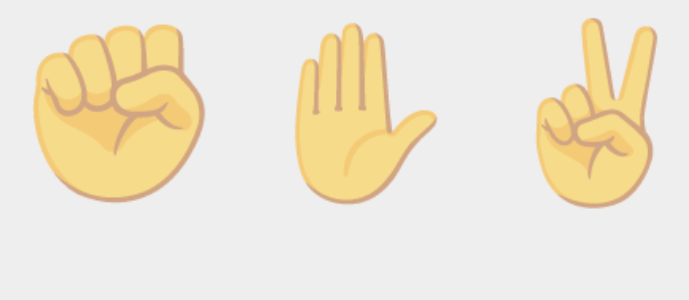
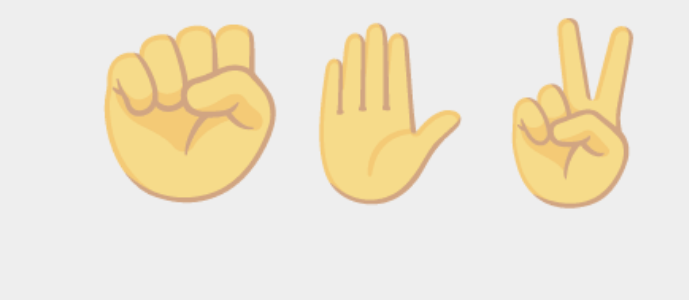
Before and after one commit to quangdaon/FrameworkRockPaperScissors, an Angular app: page / in a window 1280 px wide. Shown: the top 300 px of the page, without its empty margins (283-972 px from the left). Built offline with nearby package versions, Linux system fonts and the light colour scheme.

Commit message:
Selection Animation

```diff
--- a/src/app/components/selector-hand/selector-hand.component.html
+++ b/src/app/components/selector-hand/selector-hand.component.html
@@ -1,4 +1,4 @@
-<div class="selector-hand">
+<div [ngClass]="getClasses()">
   <button class="selector-hand-button" (click)="selectHand()">
     <div class="selector-hand-emoji">{{ hand.emoji }}</div>
   </button>
--- a/src/app/components/selector-hand/selector-hand.component.scss
+++ b/src/app/components/selector-hand/selector-hand.component.scss
@@ -1,4 +1,14 @@
+%highlighted-hand {
+  opacity: 1;
+  transform: scale(1, 1);
+}
+
 .selector-hand {
+  position: relative;
+  transition: 300ms;
+  width: 12em;
+  text-align: center;
+
   &-emoji {
     opacity: 0.5;
     transform: scale(0.9, 0.9);
@@ -12,11 +22,45 @@
     cursor: pointer;
     border: none;
     background: transparent;
+    outline: none;
     &:hover {
       .selector-hand-emoji {
-        opacity: 1;
-        transform: scale(1, 1);
+        @extend %highlighted-hand;
       }
     }
   }
+
+  &.disabled {
+    opacity: 0;
+    pointer-events: none;
+  }
+
+  &.selected {
+    z-index: 20;
+    .selector-hand-emoji {
+      @extend %highlighted-hand;
+    }
+  }
+
+  &-rock, &-scissors {
+    position: absolute;
+    top: 0;
+    left: 0;
+  }
+
+  &-rock {
+    transform: translateX(-100%);
+    &.disabled,
+    &.selected {
+      transform: translateX(0);
+    }
+  }
+
+  &-scissors {
+    transform: translateX(100%);
+    &.disabled,
+    &.selected {
+      transform: translateX(0);
+    }
+  }
 }
--- a/src/app/components/selector-hand/selector-hand.component.ts
+++ b/src/app/components/selector-hand/selector-hand.component.ts
@@ -16,7 +16,20 @@ export class SelectorHandComponent implements OnInit {
   }
 
   selectHand() {
+    if (this.hand.disabled || this.hand.selected) return;
     this.handSelected.emit(this.hand);
   }
 
+  getClasses() {
+    const obj = {
+      'selector-hand': true,
+      disabled: this.hand.disabled,
+      selected: this.hand.selected
+    }
+
+    obj[`selector-hand-${this.hand.name}`] = true;
+
+    return obj;
+  }
+
 }
--- a/src/app/components/selector/selector.component.scss
+++ b/src/app/components/selector/selector.component.scss
@@ -1,4 +1,6 @@
 .selector {
-  display: flex;
-  justify-content: center;
+  display: block;
+  width: max-content;
+  margin: auto;
+  position: relative;
 }
--- a/src/app/components/selector/selector.component.ts
+++ b/src/app/components/selector/selector.component.ts
@@ -8,6 +8,7 @@ import hands, { Hand } from '../../data/hands';
 })
 export class SelectorComponent implements OnInit {
   options: Hand[];
+  selected: Hand;
 
   constructor() { }
 
@@ -16,7 +17,14 @@ export class SelectorComponent implements OnInit {
   }
 
   handSelected(hand: Hand): void {
-    console.log(`Selected:`, hand.name);
+    this.selected = hand;
+
+    this.options.forEach(h => {
+      h.selected = h === this.selected;
+      h.disabled = h !== this.selected;
+    });
+
+    console.log(this.selected);
   }
 
 }
--- a/src/app/data/hands.ts
+++ b/src/app/data/hands.ts
@@ -10,23 +10,31 @@ export interface Hand {
   name: HandString;
   emoji: Emoji;
   beats: HandString;
+  disabled: boolean;
+  selected: boolean;
 };
 
 const hands: { [key in HandString]: Hand } = {
   rock: {
     name: 'rock',
     beats: 'scissors',
-    emoji: Emoji.Rock
+    emoji: Emoji.Rock,
+    disabled: false,
+    selected: false
   },
   paper: {
     name: 'paper',
     beats: 'rock',
-    emoji: Emoji.Paper
+    emoji: Emoji.Paper,
+    disabled: false,
+    selected: false
   },
   scissors: {
     name: 'scissors',
     beats: 'paper',
-    emoji: Emoji.Scissors
+    emoji: Emoji.Scissors,
+    disabled: false,
+    selected: false
   }
 };
 
```
